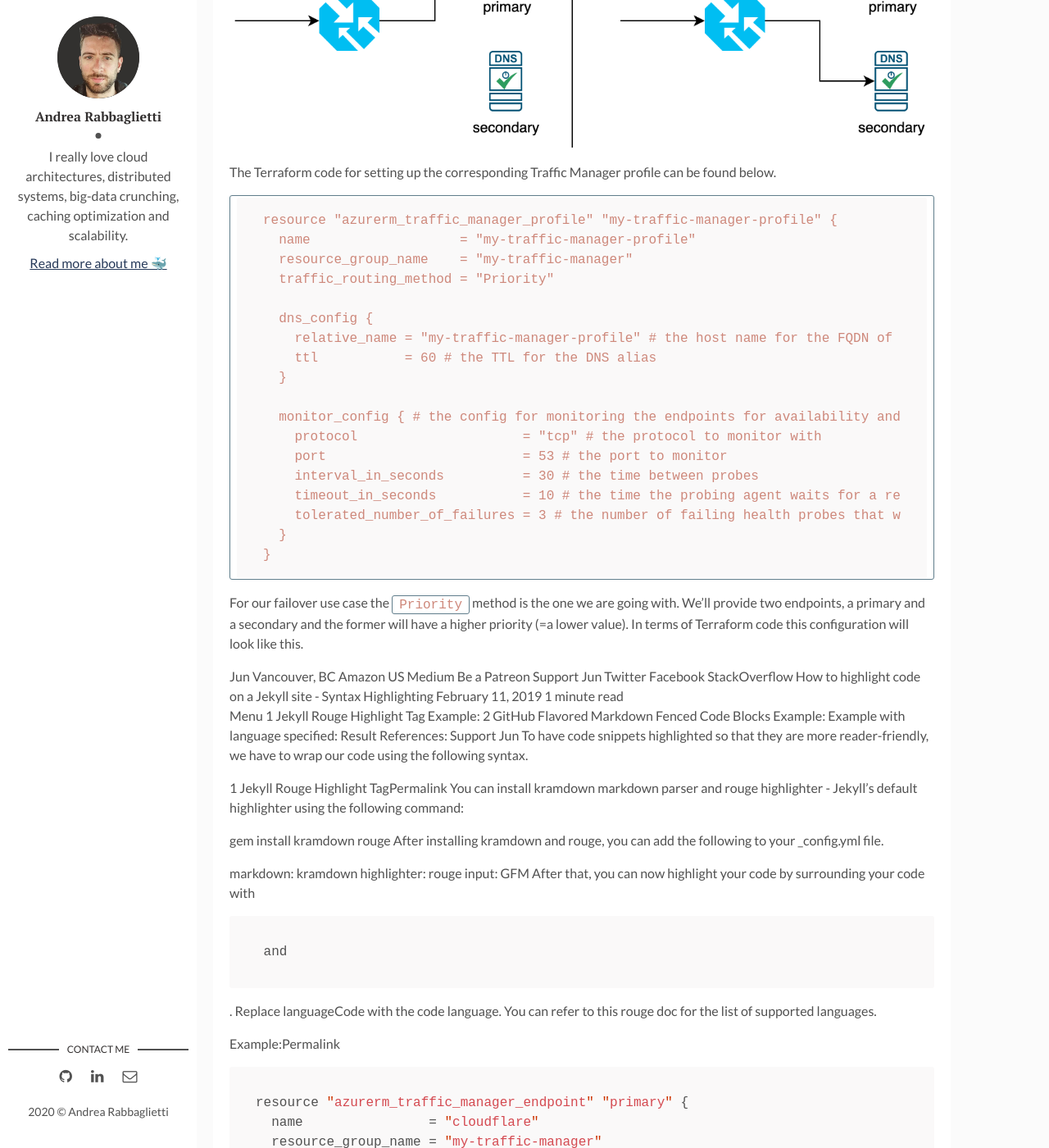
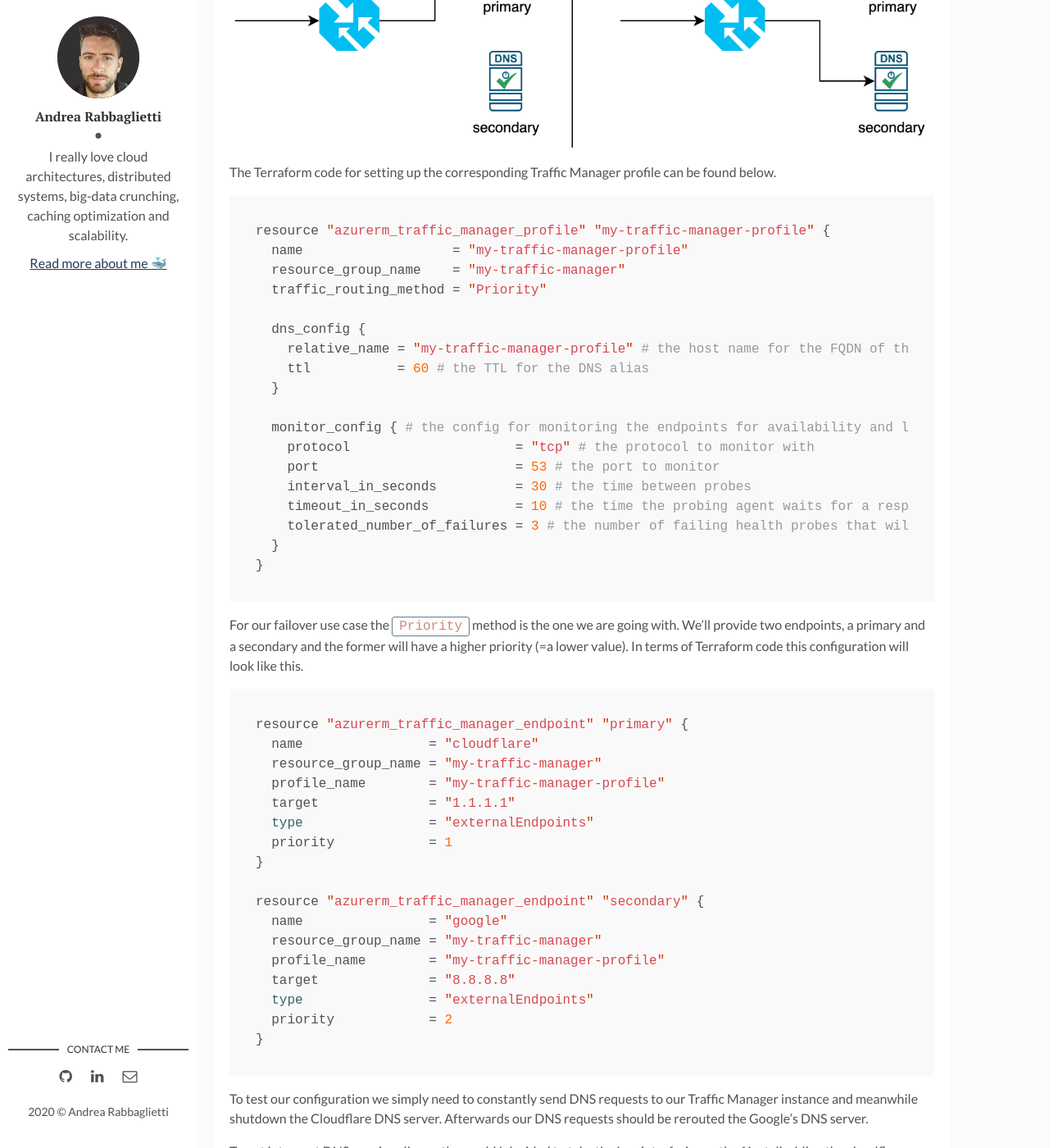
Before and after one commit to rabbagliettiandrea/rabbagliettiandrea.github.io, a Jekyll site: the page built from _posts/2020-12-09-setting-up-load-balancer-azure.md, in a window 1280 px wide and 1400 px high, scrolled down 1571 px. Shown: the whole window at 82% size. Built offline with Jekyll 4.4.1, drawn with Linux system fonts in a browser that asks for light colours; some of the changed text lies outside the part shown.

Commit message:
fix config

````diff
--- a/_posts/2020-12-09-setting-up-load-balancer-azure.md
+++ b/_posts/2020-12-09-setting-up-load-balancer-azure.md
@@ -33,7 +33,7 @@ For showcasing the general functionality we’ll setup a failover functionality
 
 The Terraform code for setting up the corresponding Traffic Manager profile can be found below.
 
-```
+{% highlight python %}
 resource "azurerm_traffic_manager_profile" "my-traffic-manager-profile" {
   name                   = "my-traffic-manager-profile"
   resource_group_name    = "my-traffic-manager"
@@ -52,44 +52,9 @@ resource "azurerm_traffic_manager_profile" "my-traffic-manager-profile" {
     tolerated_number_of_failures = 3 # the number of failing health probes that will be tolerated before marking the endpoint as unhealthy
   }
 }
-```
+{% endhighlight %}
 
 For our failover use case the `Priority` method is the one we are going with. We’ll provide two endpoints, a primary and a secondary and the former will have a higher priority (=a lower value). In terms of Terraform code this configuration will look like this.
-
-
-Jun
- Vancouver, BC
-Amazon US
-Medium
-Be a Patreon
-Support Jun
-Twitter
-Facebook
-StackOverflow
-How to highlight code on a Jekyll site - Syntax Highlighting February 11, 2019   1 minute read
- Menu
-1 Jekyll Rouge Highlight Tag
-Example:
-2 GitHub Flavored Markdown Fenced Code Blocks
-Example:
-Example with language specified:
-Result
-References:
-Support Jun
-To have code snippets highlighted so that they are more reader-friendly, we have to wrap our code using the following syntax.
-
-1 Jekyll Rouge Highlight TagPermalink
-You can install kramdown markdown parser and rouge highlighter - Jekyll’s default highlighter using the following command:
-
-gem install kramdown rouge
-After installing kramdown and rouge, you can add the following to your _config.yml file.
-
-markdown: kramdown
-highlighter: rouge
-    input: GFM
-After that, you can now highlight your code by surrounding your code with {% highlight language %} and {% endhighlight %}. Replace languageCode with the code language. You can refer to this rouge doc for the list of supported languages.
-
-Example:Permalink
 
 {% highlight python %}
 resource "azurerm_traffic_manager_endpoint" "primary" {
@@ -116,11 +81,14 @@ Afterwards our DNS requests should be rerouted the Google’s DNS server.
 
 To not interrupt DNS queries all over the world I decided to take the less interfering path of just disabling the cloudflare endpoint like so:
 
-```$ az network traffic-manager endpoint update -g my-traffic-manager --profile-name my-traffic-manager-profile -n cloudflare --endpoint-status Disabled```
+```
+$ az network traffic-manager endpoint update -g my-traffic-manager --profile-name my-traffic-manager-profile -n cloudflare --endpoint-status Disabled
+```
 
 This simulates an outage of our primary endpoint and after a short amount of time the following happens.
 
-```$ while 1; do host rabbagliettiandrea.github.io my-traffic-manager-profile.trafficmanager.net; sleep 1; done
+```
+$ while 1; do host rabbagliettiandrea.github.io my-traffic-manager-profile.trafficmanager.net; sleep 1; done
 ...
 Using domain server:
 Name: my-traffic-manager-profile.trafficmanager.net
@@ -141,7 +109,8 @@ rabbagliettiandrea.github.io has address 185.199.109.153
 rabbagliettiandrea.github.io has address 185.199.111.153
 rabbagliettiandrea.github.io has address 185.199.110.153
 rabbagliettiandrea.github.io has address 185.199.108.153
-...```
+...
+```
 
 As you can see the failover to Google’s DNS server works just as expected. And if we re-enable the cloudflare endpoint, requests will be routed back to it again automatically.
 
````
